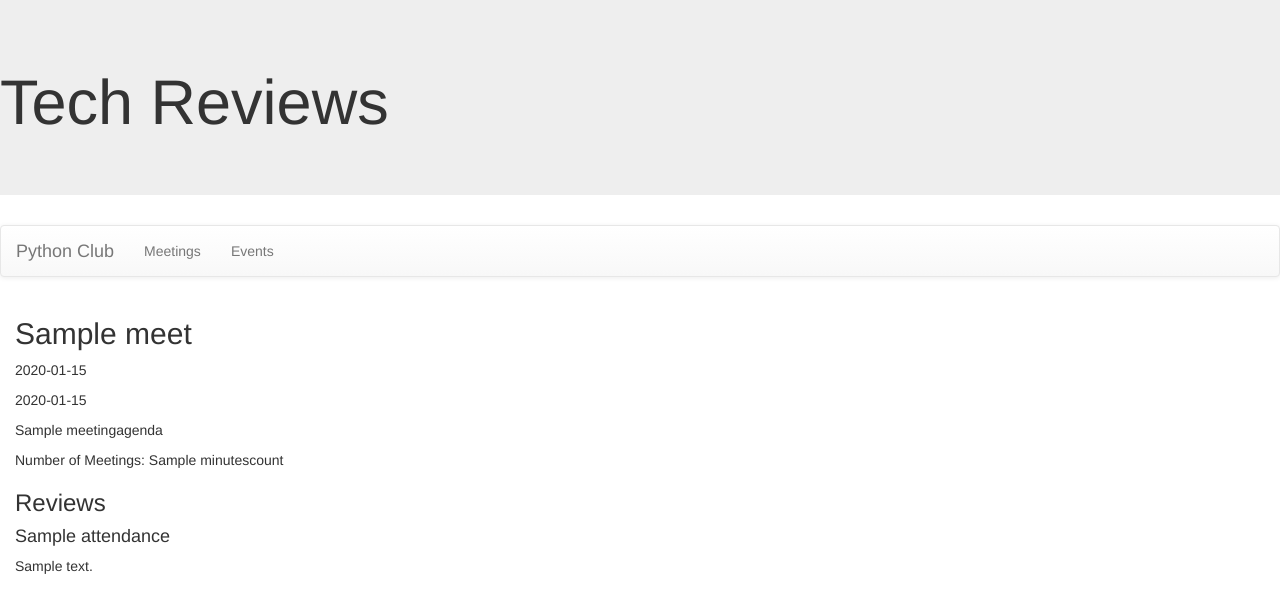
After one commit to ibssa92/PythonClub, a Django app: template PythonClub/Club/templates/Club/meetingdetail.html in a window 1280 px wide. The commit adds this page. Shown: the top 613 px of the page. Run offline with Django 3.2, Linux system fonts and the light colour scheme; the template is opened without the code that fills it: most values are stand-ins (such as "Sample title", 1, 10 or a date in 2020); some libraries are stand-ins or nearby versions.

Commit message:
a6 Meeting and Detail

```diff
--- /dev/null
+++ b/PythonClub/Club/templates/Club/meetingdetail.html
@@ -0,0 +1,17 @@
+{% extends 'base.html' %}
+{% block content %}
+<h2>{{ meet.meetingtitle }}</h2>
+<p>{{ meet.meetingdate }}</p>
+<p>{{ meet.meetingtime }}</p>
+<p>{{ meet.meetingagenda }}</p>
+
+<p> Number of Meetings: {{ minutescount }}</p>
+<h3>Reviews</h3>
+{% for m in minutes %}
+    <h4>{{ m.attendance }}</h4>
+    <p>{{ m.text }}</p>
+    {% endfor %}
+
+
+
+{% endblock content %}
--- a/PythonClub/Club/templates/Club/meetings.html
+++ b/PythonClub/Club/templates/Club/meetings.html
@@ -8,7 +8,7 @@
 </tr>
 {% for t in meetings_list %}
 <tr>
-    <td>{{t.meetingtitle}}</td>
+    <td><a href="{% url 'meetingdetail' id=t.id %}">{{t.meetingtitle}}</a></td>
     <td>{{t.meetingagenda}}</td>
 </tr>
 {% endfor %}
--- a/PythonClub/Club/templates/base.html
+++ b/PythonClub/Club/templates/base.html
@@ -17,7 +17,7 @@
 </div>
 <ul class="nav navbar-nav">
 <li><a href="{% url 'meetings' %}">Meetings</a></li>
-<li>Dummy</li>
+<li><a href="{% url 'events' %}">Events</a></li>
 </ul>
 </div>
 </nav>
--- a/PythonClub/Club/urls.py
+++ b/PythonClub/Club/urls.py
@@ -3,5 +3,7 @@ from . import views
 
 urlpatterns=[
     path('', views.index, name='index'),
-    path('getMeetings/', views.getMeetings, name='meetings')
+    path('getMeetings/', views.getMeetings, name='meetings'),
+    path('getEvents/', views.getEvents, name='events'),
+    path('meetingDetail/<int:id>',views.meetingDetail, name='meetingdetail'),
 ]
```
Also changed, not shown: PythonClub/Club/templates/Club/events.html (added, +17 -0 lines), PythonClub/Club/views.py (+19 -2 lines).
